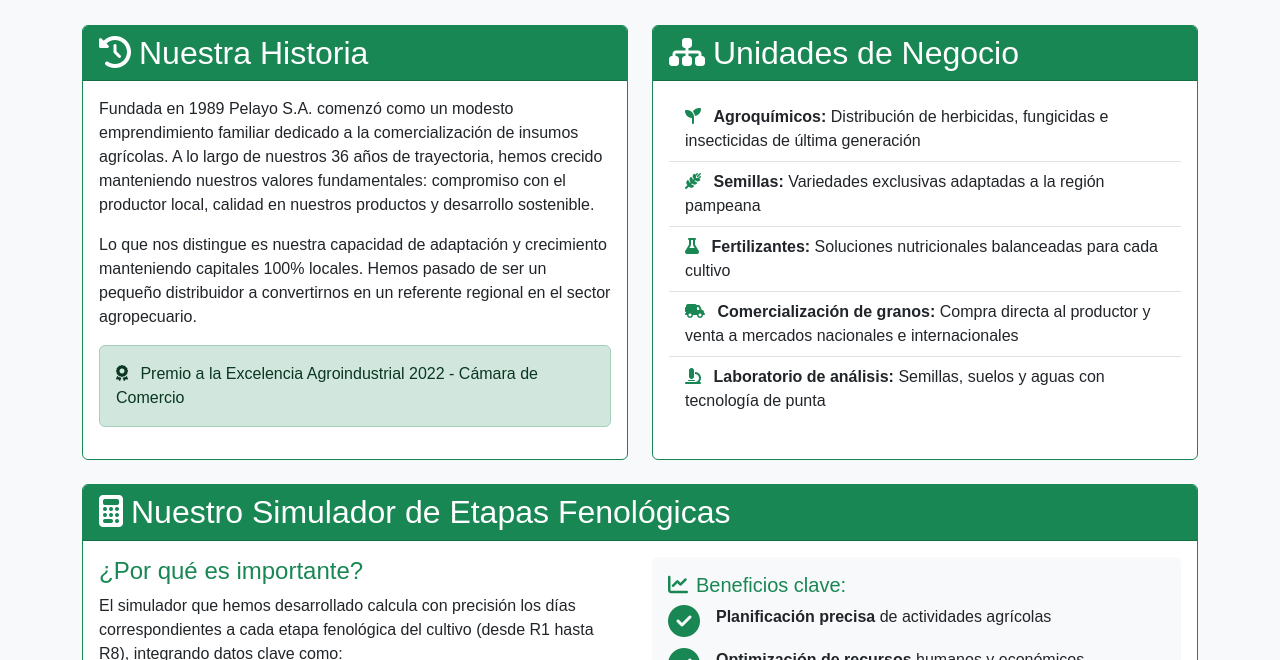
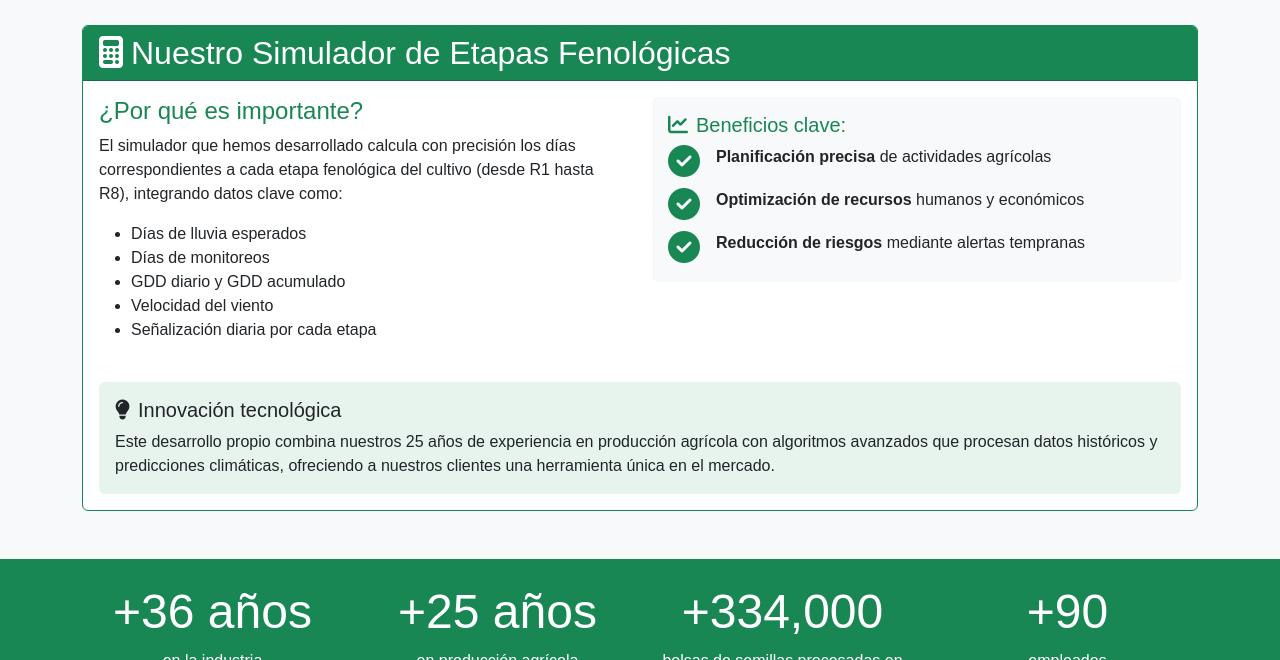
Before and after one commit to facundomoya/simulador, a plain HTML site: page index.html in a window 1280 px wide. Shown: the part 698-1358 px from the top of the page. Drawn offline with nearby package versions, Linux system fonts and the light colour scheme.

Commit message:
se realizaron cambios en el inicio, borramos la parte de la historia y productos de la empresa

```diff
--- a/index.html
+++ b/index.html
@@ -42,62 +42,8 @@
 
     <!-- Sección de información en cards -->
     <div class="row mb-5 g-4">
-      <!-- Card Historia -->
-      <div class="col-md-6">
-        <div class="card h-100 border-success">
-          <div class="card-header bg-success text-white">
-            <h2 class="mb-0"><i class="fas fa-history me-2"></i>Nuestra Historia</h2>
-          </div>
-          <div class="card-body">
-            <p class="card-text">
-              Fundada en 1989 Pelayo S.A. comenzó como un modesto emprendimiento familiar
-              dedicado a la comercialización de insumos agrícolas. A lo largo de nuestros 36 años de trayectoria,
-              hemos crecido manteniendo nuestros valores fundamentales: compromiso con el productor local, calidad
-              en nuestros productos y desarrollo sostenible.
-            </p>
-            <p class="card-text">
-              Lo que nos distingue es nuestra capacidad de adaptación y crecimiento manteniendo capitales 100% locales.
-              Hemos pasado de ser un pequeño distribuidor a convertirnos en un referente regional en el sector agropecuario.
-            </p>
-            <div class="alert alert-success mt-3">
-              <i class="fas fa-award me-2"></i> Premio a la Excelencia Agroindustrial 2022 - Cámara de Comercio
-            </div>
-          </div>
-        </div>
-      </div>
 
-      <!-- Card Unidades de Negocio -->
-      <div class="col-md-6">
-        <div class="card h-100 border-success">
-          <div class="card-header bg-success text-white">
-            <h2 class="mb-0"><i class="fas fa-sitemap me-2"></i>Unidades de Negocio</h2>
-          </div>
-          <div class="card-body">
-            <ul class="list-group list-group-flush">
-              <li class="list-group-item">
-                <i class="fas fa-seedling text-success me-2"></i>
-                <strong>Agroquímicos:</strong> Distribución de herbicidas, fungicidas e insecticidas de última generación
-              </li>
-              <li class="list-group-item">
-                <i class="fas fa-wheat-awn text-success me-2"></i>
-                <strong>Semillas:</strong> Variedades exclusivas adaptadas a la región pampeana
-              </li>
-              <li class="list-group-item">
-                <i class="fas fa-flask text-success me-2"></i>
-                <strong>Fertilizantes:</strong> Soluciones nutricionales balanceadas para cada cultivo
-              </li>
-              <li class="list-group-item">
-                <i class="fas fa-truck-field text-success me-2"></i>
-                <strong>Comercialización de granos:</strong> Compra directa al productor y venta a mercados nacionales e internacionales
-              </li>
-              <li class="list-group-item">
-                <i class="fas fa-microscope text-success me-2"></i>
-                <strong>Laboratorio de análisis:</strong> Semillas, suelos y aguas con tecnología de punta
-              </li>
-            </ul>
-          </div>
-        </div>
-      </div>
+
 
       <!-- Card Importancia del Simulador -->
       <div class="col-12 mt-4">
```
